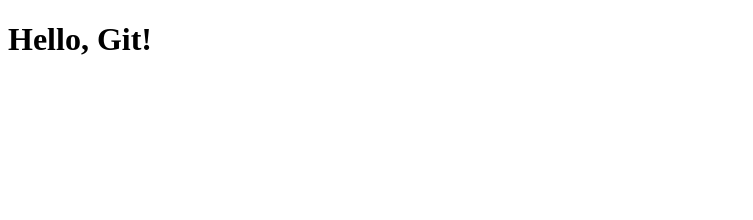
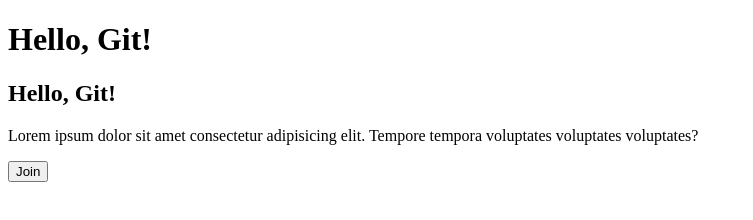
Before and after one commit to Sebastian-Prieto/git, a plain HTML site: page index.html in a window 1280 px wide. Shown: the whole page, without its empty margins (0-753 px from the left). Drawn offline with Linux system fonts and the light colour scheme.

Commit message:
Update index.html to merge

```diff
--- a/index.html
+++ b/index.html
@@ -7,5 +7,13 @@
 </head>
 <body>
     <h1>Hello, Git!</h1>
+    <div id="app">
+        <h2>Hello, Git!</h2>
+        <p>
+            Lorem ipsum dolor sit amet consectetur adipisicing elit. Tempore tempora voluptates
+            voluptates voluptates?
+        </p>
+        <button>Join</button>
+    </div>
 </body>
 </html>
```
